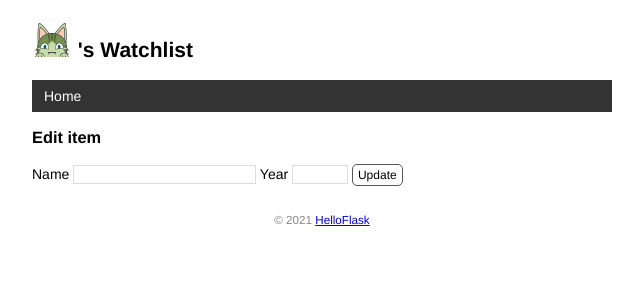
After one commit to Jin-Chuan/watchlist, a Flask app: template templates/edit.html in a window 1280 px wide. The commit adds this page. Shown: the top 300 px of the page, without its empty margins (318-961 px from the left). Run offline with Flask 2, Linux system fonts and the light colour scheme; the template is opened without the code that fills it, so the values that code supplies are empty.

Commit message:
Create,edit and delete item by form

```diff
--- a/app.py
+++ b/app.py
@@ -1,4 +1,4 @@
-from flask import Flask,url_for, render_template,escape
+from flask import Flask,url_for, render_template,escape,request,redirect,flash
 from flask_sqlalchemy import SQLAlchemy
 import os,sys
 
@@ -12,7 +12,7 @@ else:  # 否则使用四个斜线
 
 app.config['SQLALCHEMY_DATABASE_URI'] = prefix + os.path.join(app.root_path, 'data.db')
 app.config['SQLALCHEMY_TRACK_MODIFICATIONS'] = False  # 关闭对模型修改的监控
-
+app.config['SECRET_KEY'] = 'dev'
 
 db=SQLAlchemy(app)
 
@@ -21,10 +21,53 @@ def inject_user():  # 函数名可以随意修改
     user = User.query.first()
     return dict(user=user)  # 需要返回字典，等同于 return {'user': user}
 
-@app.route('/')
+@app.route('/',methods=['GET','POST'])
 def index():
-    movies=Movie.query.all()
-    return render_template('index.html',movies=movies)
+    if request.method == 'POST':  # 判断是否是 POST 请求
+        # 获取表单数据
+        title = request.form.get('title')  # 传入表单对应输入字段的 name 值
+        year = request.form.get('year')
+        # 验证数据
+        if not title or not year or len(year) > 4 or len(title) > 60:
+            flash('Invalid input.')  # 显示错误提示
+            return redirect(url_for('index'))  # 重定向回主页
+        # 保存表单数据到数据库
+        movie = Movie(title=title, year=year)  # 创建记录
+        db.session.add(movie)  # 添加到数据库会话
+        db.session.commit()  # 提交数据库会话
+        flash('Item created.')  # 显示成功创建的提示
+        return redirect(url_for('index'))  # 重定向回主页
+    movies = Movie.query.all()
+    return render_template('index.html', movies=movies)
+
+@app.route('/movie/edit/<int:movie_id>', methods=['GET', 'POST'])
+def edit(movie_id):
+    movie = Movie.query.get_or_404(movie_id)
+
+    if request.method == 'POST':  # 处理编辑表单的提交请求
+        title = request.form['title']
+        year = request.form['year']
+
+        if not title or not year or len(year) != 4 or len(title) > 60:
+            flash('Invalid input.')
+            return redirect(url_for('edit', movie_id=movie_id))  # 重定向回对应的编辑页面
+
+        movie.title = title  # 更新标题
+        movie.year = year  # 更新年份
+        db.session.commit()  # 提交数据库会话
+        flash('Item updated.')
+        return redirect(url_for('index'))  # 重定向回主页
+
+    return render_template('edit.html', movie=movie)  # 传入被编辑的电影记录
+
+# @app.route('/movie/delete/<int:movie_id>', methods=['POST','GET'])
+@app.route('/movie/delete/<int:movie_id>', methods=['POST'])  # 限定只接受 POST 请求
+def delete(movie_id):
+    movie = Movie.query.get_or_404(movie_id)  # 获取电影记录
+    db.session.delete(movie)  # 删除对应的记录
+    db.session.commit()  # 提交数据库会话
+    flash('Item deleted.')
+    return redirect(url_for('index'))  # 重定向回主页
 
 @app.route('/user/<name>')
 def user_page(name):
--- a/static/style.css
+++ b/static/style.css
@@ -84,3 +84,49 @@ nav li a:hover {
     border-radius: 5px;
     padding: 3px 5px;
 }
+
+/* 覆盖某些浏览器对 input 元素定义的字体 */
+input[type=submit] {
+    font-family: inherit;
+}
+
+input[type=text] {
+    border: 1px solid #ddd;
+}
+
+input[name=year] {
+    width: 50px;
+}
+
+.btn {
+    font-size: 12px;
+    padding: 3px 5px;
+    text-decoration: none;
+    cursor: pointer;
+    background-color: white;
+    color: black;
+    border: 1px solid #555555;
+    border-radius: 5px;
+}
+
+.btn:hover {
+    text-decoration: none;
+    background-color: black;
+    color: white;
+    border: 1px solid black;
+}
+
+.alert {
+    position: relative;
+    padding: 7px;
+    margin: 7px 0;
+    border: 1px solid transparent;
+    color: #004085;
+    background-color: #cce5ff;
+    border-color: #b8daff;
+    border-radius: 5px;
+}
+
+.inline-form {
+    display: inline;
+}
--- a/templates/base.html
+++ b/templates/base.html
@@ -10,6 +10,10 @@
     {% endblock %}
 </head>
 <body>
+    {% for message in get_flashed_messages() %}
+    <div class="alert">{{ message }}</div>
+    {% endfor %}
+
     <h2>
         <img alt="Avatar" class="avatar" src="{{ url_for('static', filename='images/avatar.png') }}">
         {{ user.name }}'s Watchlist
--- /dev/null
+++ b/templates/edit.html
@@ -0,0 +1,10 @@
+{% extends 'base.html' %}
+
+{% block content %}
+<h3>Edit item</h3>
+<form method="post">
+    Name <input type="text" name="title" autocomplete="off" required value="{{ movie.title }}">
+    Year <input type="text" name="year" autocomplete="off" required value="{{ movie.year }}">
+    <input class="btn" type="submit" name="submit" value="Update">
+</form>
+{% endblock %}
```
Also changed, not shown: templates/index.html (+10 -0 lines).
